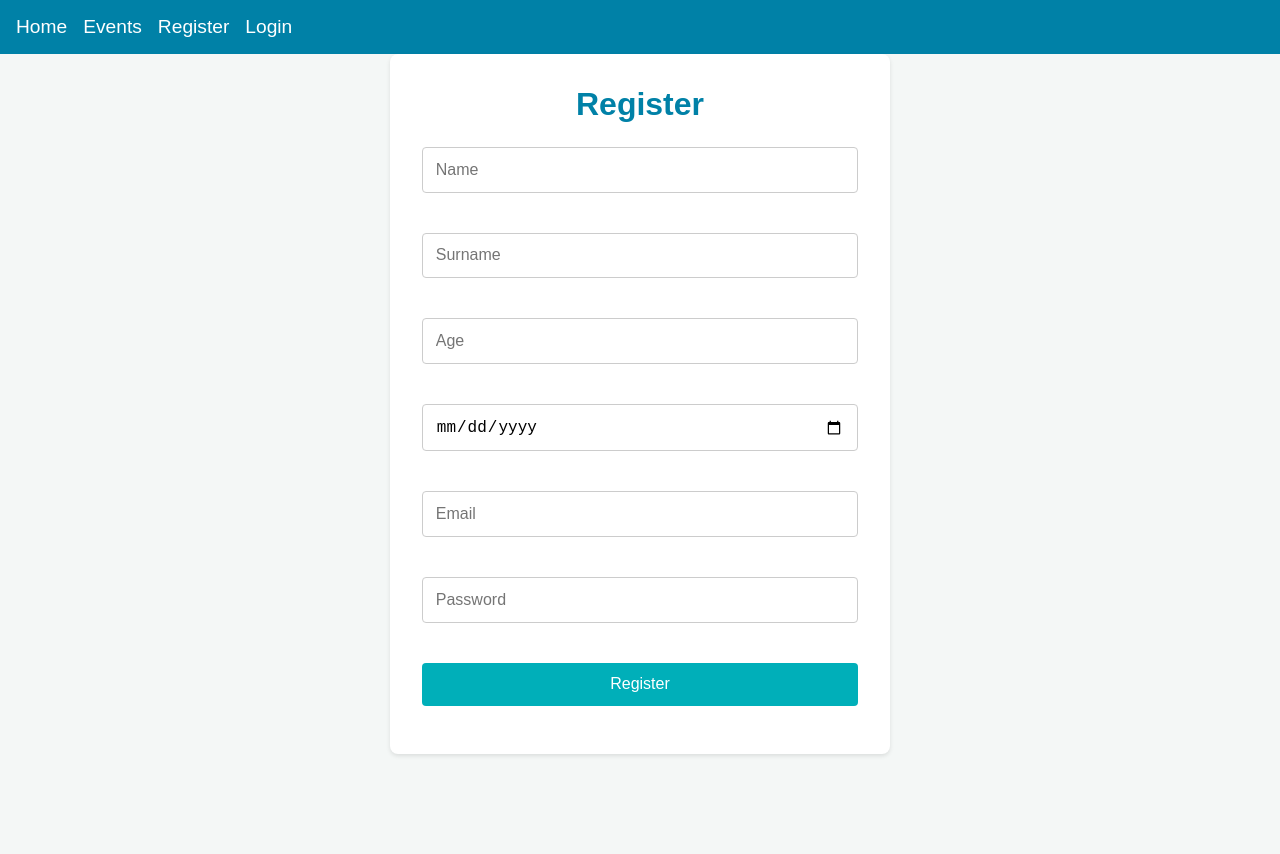
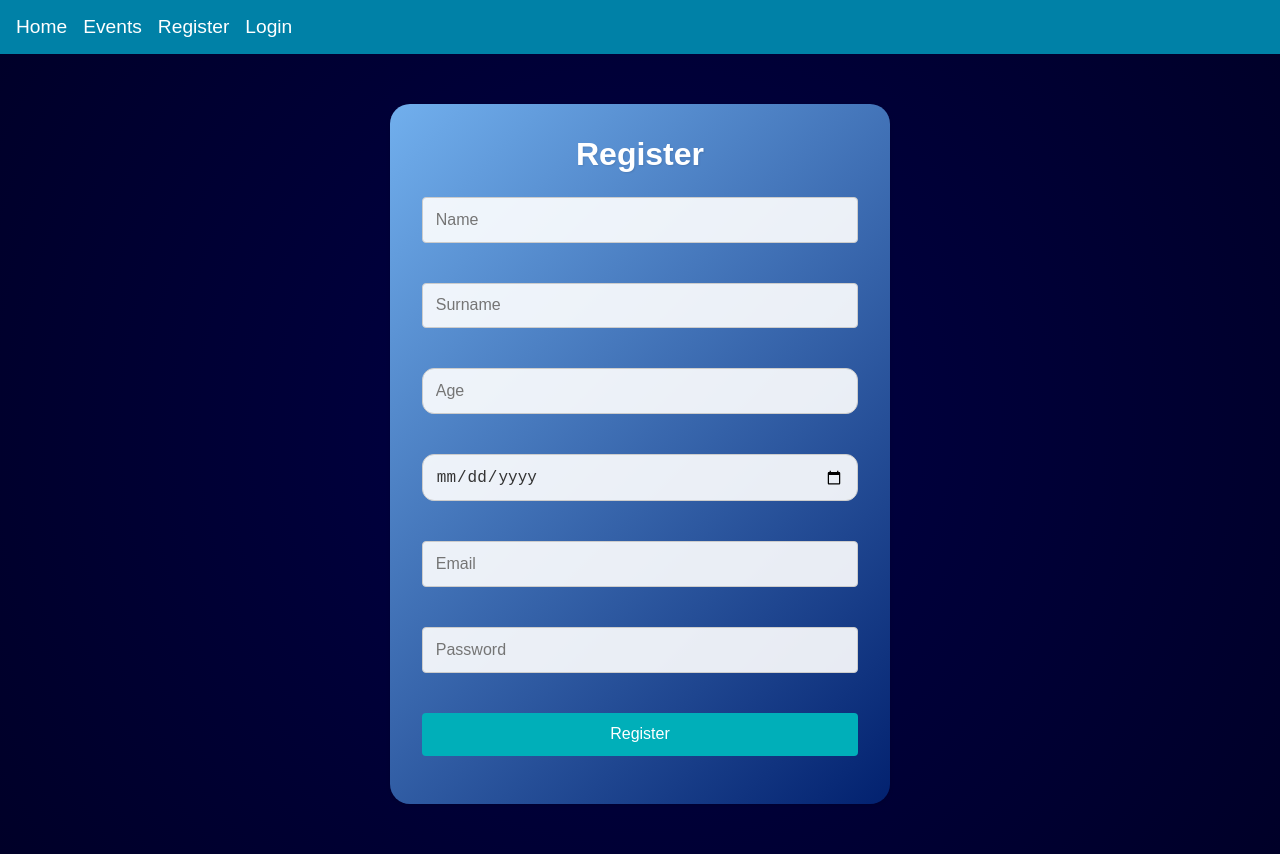
Before and after one commit to 1norey/event-management-system, a React (Create React App) app in the folder frontend/: page /register in a window 1280 px wide. Before the commit the page ends 800 px from the top, so only its background shows below. Built offline with nearby package versions, Linux system fonts and the light colour scheme.

Commit message:
css and react components changes to dashboard

```diff
--- a/frontend/package.json
+++ b/frontend/package.json
@@ -12,7 +12,9 @@
     "react-modal": "^3.16.1",
     "react-router-dom": "^6.23.1",
     "react-scripts": "5.0.1",
+    "react-slick": "^0.30.2",
     "react-toastify": "^10.0.5",
+    "slick-carousel": "^1.8.1",
     "web-vitals": "^2.1.4"
   },
   "scripts": {
--- a/frontend/src/pages/dashboard.css
+++ b/frontend/src/pages/dashboard.css
@@ -1,43 +1,101 @@
+body {
+  background: radial-gradient(circle, rgba(0, 0, 70, 1) 0%, rgba(0, 0, 40, 1) 100%);
+  font-family: Arial, sans-serif;
+  color: #fff;
+}
+
 .dashboard-content {
   padding: 2rem;
+  background-color: rgba(255, 255, 255, 0.1);
+  min-height: 100vh;
+  display: flex;
+  flex-direction: column;
+  align-items: center;
+  font-family: Arial, sans-serif;
+  border-radius: 8px;
+  box-shadow: 0 10px 20px rgba(0, 0, 0, 0.2);
+  backdrop-filter: blur(10px);
 }
 
 .dashboard-content h1 {
   font-size: 2.5rem;
   margin-bottom: 2rem;
-  color: #007bff;
+  color: #00aaff;
+  text-shadow: 1px 1px 2px rgba(0, 0, 0, 0.1);
+  animation: fadeIn 1s ease-in-out;
 }
 
-.dashboard-content h2 {
-  font-size: 2rem;
-  margin-bottom: 1rem;
-  color: #007bff;
+@keyframes fadeIn {
+  from {
+      opacity: 0;
+  }
+  to {
+      opacity: 1;
+  }
 }
 
 .table-container {
+  width: 100%;
+  max-width: 1200px;
   margin-bottom: 2rem;
+  background: rgba(255, 255, 255, 0.2);
+  border-radius: 8px;
+  box-shadow: 0 4px 8px rgba(0, 0, 0, 0.1);
+  padding: 2rem;
+  border: 2px solid #00aaff;
+  transition: transform 0.3s, box-shadow 0.3s;
+  animation: slideIn 0.5s ease-in-out;
+}
+
+@keyframes slideIn {
+  from {
+      transform: translateY(20px);
+      opacity: 0;
+  }
+  to {
+      transform: translateY(0);
+      opacity: 1;
+  }
+}
+
+.table-container:hover {
+  transform: translateY(-5px);
+  box-shadow: 0 8px 16px rgba(0, 0, 0, 0.2);
+}
+
+.table-container h2 {
+  font-size: 2rem;
+  margin-bottom: 1rem;
+  color: #00aaff;
+  border-bottom: 2px solid #00aaff;
+  padding-bottom: 0.5rem;
 }
 
 table {
   width: 100%;
   border-collapse: collapse;
   margin-bottom: 1.5rem;
-  background-color: #f4f7f6;
 }
 
 th, td {
   padding: 0.75rem;
   text-align: left;
-  border-bottom: 1px solid #ddd;
+  border: 1px solid #ddd;
+  transition: background-color 0.3s, box-shadow 0.3s;
+  color: #fff;
 }
 
 th {
   background-color: #007bff;
   color: #fff;
+  position: sticky;
+  top: 0;
 }
 
-tr:hover {
-  background-color: #f1f1f1;
+tr:hover td {
+  background-color: #1e3799;
+  box-shadow: inset 0 0 10px rgba(0, 0, 0, 0.5);
+  color: #00aaff;
 }
 
 input, button {
@@ -46,10 +104,11 @@ input, button {
   margin-bottom: 1rem;
   border-radius: 4px;
   border: 1px solid #ddd;
+  transition: all 0.3s;
 }
 
 input {
-  width: calc(50% - 1rem);
+  width: calc(33% - 1rem);
 }
 
 button {
@@ -61,15 +120,17 @@ button {
 
 button:hover {
   background-color: #0056b3;
+  transform: translateY(-2px);
 }
 
 .event-card {
-  background-color: #f4f7f6;
-  color: #333;
+  background-color: rgba(255, 255, 255, 0.1);
+  color: #fff;
   padding: 1rem;
   margin-bottom: 1rem;
   border-radius: 8px;
   box-shadow: 0 2px 4px rgba(0, 0, 0, 0.1);
+  animation: fadeIn 0.5s ease-in-out;
 }
 
 .event-card h2 {
@@ -87,9 +148,49 @@ button:hover {
   top: 50%;
   left: 50%;
   transform: translate(-50%, -50%);
-  background: white;
+  background: rgba(255, 255, 255, 0.9);
   padding: 20px;
-  box-shadow: 0 5px 15px rgba(0, 0, 0, .5);
+  box-shadow: 0 5px 15px rgba(0, 0, 0, 0.5);
   border-radius: 4px;
   outline: none;
+  width: 90%;
+  max-width: 500px;
+  border: 2px solid #007bff;
 }
+
+input[type="text"], input[type="email"], input[type="date"] {
+  width: 100%;
+  padding: 0.75rem;
+  margin-bottom: 1rem;
+  border-radius: 4px;
+  border: 1px solid #ddd;
+}
+
+button {
+  padding: 0.75rem 1.5rem;
+  border-radius: 4px;
+}
+
+button + button {
+  margin-left: 0.5rem;
+}
+
+.button-group {
+  display: flex;
+  justify-content: flex-end;
+  margin-top: 1rem;
+}
+
+.form-group {
+  display: flex;
+  flex-wrap: wrap;
+}
+
+.form-group input {
+  margin-right: 1rem;
+  flex: 1;
+}
+
+.form-group input:last-child {
+  margin-right: 0;
+}
--- a/frontend/src/pages/login.css
+++ b/frontend/src/pages/login.css
@@ -8,17 +8,17 @@
 /* Body Styles */
 body {
   font-family: Arial, sans-serif;
-  background-color: #f4f7f6;
-  color: #333;
+  background: radial-gradient(circle, rgba(0, 0, 70, 1) 0%, rgba(0, 0, 40, 1) 100%);
+  color: #fff;
 }
 
 /* Login Page Styles */
 .login-container {
   max-width: 500px;
-  margin: 5rem auto;
-  background-color: #fff;
+  margin: 50px auto; /* Ensure container doesn't touch the top navbar */
+  background: linear-gradient(135deg, #71afed, #02216f); /* Gradient background color */
   padding: 2rem;
-  border-radius: 8px;
+  border-radius: 20px; /* Increased border radius */
   box-shadow: 0 2px 4px rgba(0, 0, 0, 0.1);
 }
 
@@ -26,7 +26,8 @@ body {
   font-size: 2rem;
   margin-bottom: 1.5rem;
   text-align: center;
-  color: #007bff;
+  color: #fff;
+  text-shadow: 1px 1px 2px rgba(0, 0, 0, 0.1);
 }
 
 .login-form .form-group {
@@ -38,7 +39,9 @@ body {
   padding: 0.8rem;
   font-size: 1rem;
   border: 1px solid #ccc;
-  border-radius: 4px;
+  border-radius: 12px; /* Increased border radius */
+  background-color: rgba(255, 255, 255, 0.9); /* Lighter background color */
+  color: #333; /* Dark text color */
 }
 
 .btn {
@@ -48,7 +51,7 @@ body {
   color: #fff;
   padding: 1rem;
   border: none;
-  border-radius: 4px;
+  border-radius: 12px; /* Increased border radius */
   font-size: 1rem;
   cursor: pointer;
   transition: background-color 0.3s ease;
--- a/frontend/src/pages/register.css
+++ b/frontend/src/pages/register.css
@@ -8,17 +8,17 @@
 /* Body Styles */
 body {
   font-family: Arial, sans-serif;
-    background-color: #f4f7f6;
-    color: #333;
+  background: radial-gradient(circle, rgba(0, 0, 70, 1) 0%, rgba(0, 0, 40, 1) 100%);
+  color: #fff;
 }
 
 /* Register Page Styles */
 .register-container {
   max-width: 500px;
-    margin: 0 auto;
-    background-color: #fff;
+  margin: 50px auto; /* Ensure container doesn't touch the top navbar */
+  background: linear-gradient(135deg, #71afed, #02216f); /* Gradient background color */
   padding: 2rem;
-    border-radius: 8px;
+  border-radius: 20px; /* Increased border radius */
   box-shadow: 0 2px 4px rgba(0, 0, 0, 0.1);
 }
 
@@ -26,7 +26,8 @@
   font-size: 2rem;
   margin-bottom: 1.5rem;
   text-align: center;
-    color: #0081a7;
+  color: #fff;
+  text-shadow: 1px 1px 2px rgba(0, 0, 0, 0.1);
 }
 
 .register-form .form-group {
@@ -38,22 +39,24 @@
   padding: 0.8rem;
   font-size: 1rem;
   border: 1px solid #ccc;
-    border-radius: 4px;
+  border-radius: 12px; /* Increased border radius */
+  background-color: rgba(255, 255, 255, 0.9); /* Lighter background color */
+  color: #333; /* Dark text color */
 }
 
 .btn {
   display: block;
   width: 100%;
-    background-color: #00afb9;
+  background-color: #007bff;
   color: #fff;
   padding: 1rem;
   border: none;
-    border-radius: 4px;
+  border-radius: 12px; /* Increased border radius */
   font-size: 1rem;
   cursor: pointer;
   transition: background-color 0.3s ease;
 }
 
 .btn:hover {
-    background-color: #007d8f;
+  background-color: #0056b3;
 }
```
Also changed, not shown: frontend/src/pages/Dashboard.js (+23 -34 lines), 1 other file (tests, documents, lock files or other folders). Lines whose indentation alone changed are shown as unchanged.
